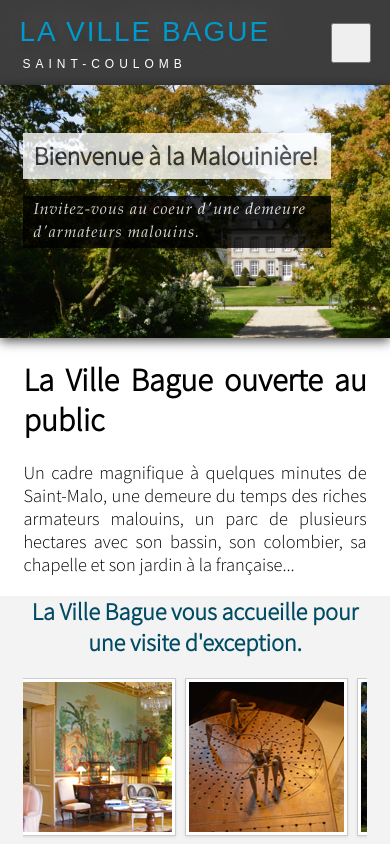
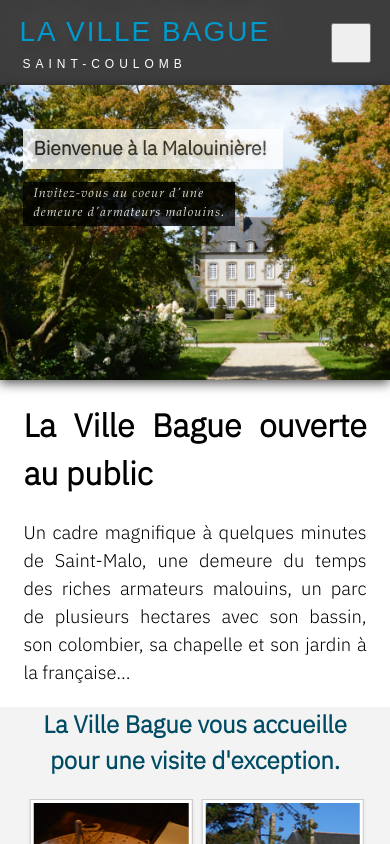
Before and after one commit to Guillaume-Cojan/la-ville-bague, a React (Create React App) app: page / in a window 390 px wide. Shown: the top 844 px of the page. Built offline with nearby package versions, Linux system fonts and the light colour scheme.

Commit message:
make welcome message responsive

```diff
--- a/public/index.html
+++ b/public/index.html
@@ -6,7 +6,7 @@
         <link rel="preconnect" href="https://fonts.googleapis.com" />
         <link rel="preconnect" href="https://fonts.gstatic.com" crossorigin />
         <link
-            href="https://fonts.googleapis.com/css2?family=Source+Sans+Pro:wght@300&display=swap"
+            href="https://fonts.googleapis.com/css2?family=IBM+Plex+Sans+Arabic:wght@300&display=swap"
             rel="stylesheet"
         />
         <meta
--- a/src/App.css
+++ b/src/App.css
@@ -1,6 +1,6 @@
 body {
     margin: 0;
-    font-family: "Source Sans Pro", sans-serif;
+    font-family: "IBM Plex Sans Arabic", sans-serif;
 }
 
 h2,
@@ -162,7 +162,7 @@ p {
     background-size: cover;
     background-color: rgb(240, 240, 240);
     box-shadow: 0px 3px 11px rgb(0 0 0 / 70%);
-    height: 50vh;
+    height: 55vh;
 }
 
 .home-welcome-text-container {
@@ -176,7 +176,7 @@ p {
 #welcome-message {
     width: 27rem;
     color: rgb(46, 46, 46);
-    font-size: 240%;
+    font-size: 220%;
     line-height: 2.8rem;
     text-shadow: rgb(0 0 0 / 15%) 0px 3px 5px,
         rgb(255 255 255 / 30%) 0px -5px 35px;
@@ -266,11 +266,11 @@ p {
     #welcome-message {
         width: 20.3rem;
         line-height: 2.3rem;
-        font-size: 180%;
+        font-size: 160%;
     }
     #welcome-subtitle {
-        width: 23rem;
-        font-size: 81%;
+        width: 22.5rem;
+        font-size: 78%;
     }
     .top-img-container {
         background-image: url("./assets/home.jpg");
@@ -280,25 +280,26 @@ p {
         background-size: cover;
         background-color: rgb(240, 240, 240);
         box-shadow: 0px 3px 11px rgb(0 0 0 / 70%);
-        height: 40vh;
+        height: 45vh;
     }
 }
 
 @media screen and (max-width: 700px) {
     #welcome-message {
-        width: 18rem;
-        line-height: 2rem;
-        font-size: 160%;
+        width: 15rem;
+        line-height: 1.6rem;
+        font-size: 120%;
     }
     #welcome-subtitle {
-        width: 18rem;
-        font-size: 100%;
+        width: 12rem;
+        font-size: 80%;
+        line-height: 1.2rem;
     }
     .home-welcome-text-container {
-        margin: 0 8%;
+        margin: 0 5%;
     }
     .top-img-container {
-        height: 30vh;
+        height: 35vh;
     }
 }
 
```
